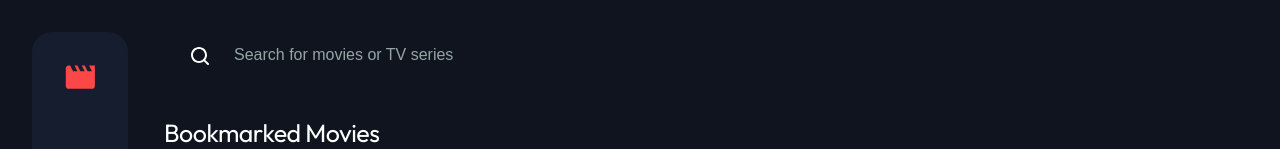
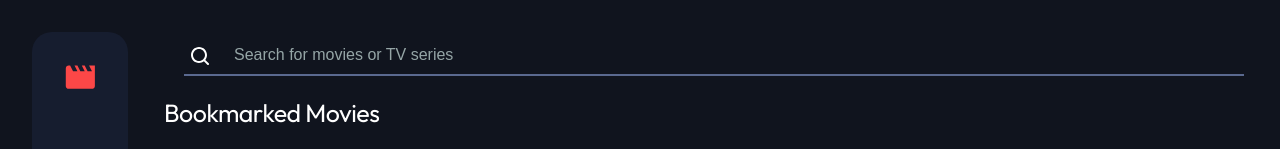
Before and after one commit to seulnan/movie_client, a React (Create React App) app in the folder my-app/: page /bookmarked in a window 1280 px wide. Shown: the top 149 px of the page. Built offline with nearby package versions, Linux system fonts and the light colour scheme; no server answers.

Commit message:
[Fix] 서치바 호버 설정 수정
Fix : 서치바 호버 설정 수정

서치바 호버할때 디자인 변하는거 없앴습니다.

```diff
--- a/my-app/src/components/common/SearchBar/SearchBar.css
+++ b/my-app/src/components/common/SearchBar/SearchBar.css
@@ -1,3 +1,4 @@
+/* 공통 스타일 */
 .search-bar {
   position: relative;
   display: flex;
@@ -6,67 +7,85 @@
 }
 
 .search-icon {
-  margin-bottom:20px;
   position: absolute;
-  left: 24px; /* 왼쪽 24px 위치 */
-  width: 24px; /* 돋보기 이미지 크기 */
+  left: 24px;
+  width: 24px;
   height: 24px;
   cursor: pointer;
 }
 
 .search-input {
-  margin-bottom: 20px;
   margin-left: 20px;
-  width: 400px; /* 입력창 기본 너비 */
-  padding: 10px 12px 10px 50px; /* 왼쪽 여백: 아이콘 크기 + 간격 */
+  width: 100%;
+  padding: 10px 12px 10px 50px;
   border: none;
-  border-bottom: 2px solid transparent; /* 기본 투명한 언더바 */
+  border-bottom: 2px solid transparent;
   background-color: transparent;
   color: white;
   font-size: 16px;
   outline: none;
-  transition: border-color 0.3s ease, width 0.3s ease;
-  caret-color: red; /* 커서 색상을 빨간색으로 설정 */
+  transition: width 0.3s ease;
+  caret-color: red;
 }
 
-/* Hover나 Active 상태에서 언더바 표시 */
-.search-bar:hover .search-input,
-.search-input:focus {
-  width: 100%; /* 고정된 길이 */
-  margin-left: 20px;
-  border-bottom-color: #5A698F; /* 언더바 색상 */ ;
+/* Empty 상태 */
+.search-input:placeholder-shown {
+  border-bottom-color: #5a698f; /* 기본 밑줄 색상 */
 }
 
-/* 기본 placeholder 스타일 */
 .search-input::placeholder {
-  color: #95a5a6; /* 회색 placeholder */
-  opacity: 1; /* 항상 표시 */
+  color: #95a5a6;
+  opacity: 1;
 }
 
-/* placeholder의 hover 스타일 */
-.search-bar:hover .search-input::placeholder {
-  color: #ffffff; /* hover 시 흰색 */
+/* Filled 상태 */
+.search-input:not(:placeholder-shown) {
+  border-bottom-color: #5a698f; /* 글자가 있을 때 밑줄 */
 }
 
+.search-input:not(:placeholder-shown) + .search-icon {
+  opacity: 0.8; /* Filled 상태에서 아이콘의 강조 */
+}
+
+/* 미디어 쿼리 */
 @media (max-width: 768px) {
   .search-bar {
-    flex-direction: row; /* 가로 정렬 유지 */
-    justify-content: center; /* 가운데 정렬 */
-    width: 100%; /* 화면 너비에 맞춤 */
+    flex-direction: row;
+    justify-content: center;
+    width: 100%;
   }
 
   .search-input {
-    width: 80%; /* 화면 너비의 80% */
-    max-width: 600px; /* 최대 너비 제한 */
+    width: 80%;
+    max-width: 600px;
     font-size: 0.9rem;
-    padding: 10px 12px 10px 40px; /* 입력창 안쪽 여백 조정 */
-    margin-bottom: 0; /* 하단 간격 제거 */
-    border-bottom-color: #5A698F; /* 호버 및 포커스 색상 유지 */
+    padding: 10px 12px 10px 40px;
   }
 
   .search-icon {
-    position: absolute; /* 아이콘 고정 */
-    top : 5px;
-    left: 50px; /* 아이콘 위치 조정 */
+    top: 5px;
+    left: 50px;
   }
 }
+
+
+/* 미디어 쿼리 */
+@media (max-width: 768px) {
+  .search-bar {
+    flex-direction: row;
+    justify-content: center;
+    width: 100%;
+  }
+
+  .search-input {
+    width: 80%;
+    max-width: 600px;
+    font-size: 0.9rem;
+    padding: 10px 12px 10px 40px;
+  }
+
+  .search-icon {
+    top: 5px;
+    left: 50px;
+  }
+}
```
